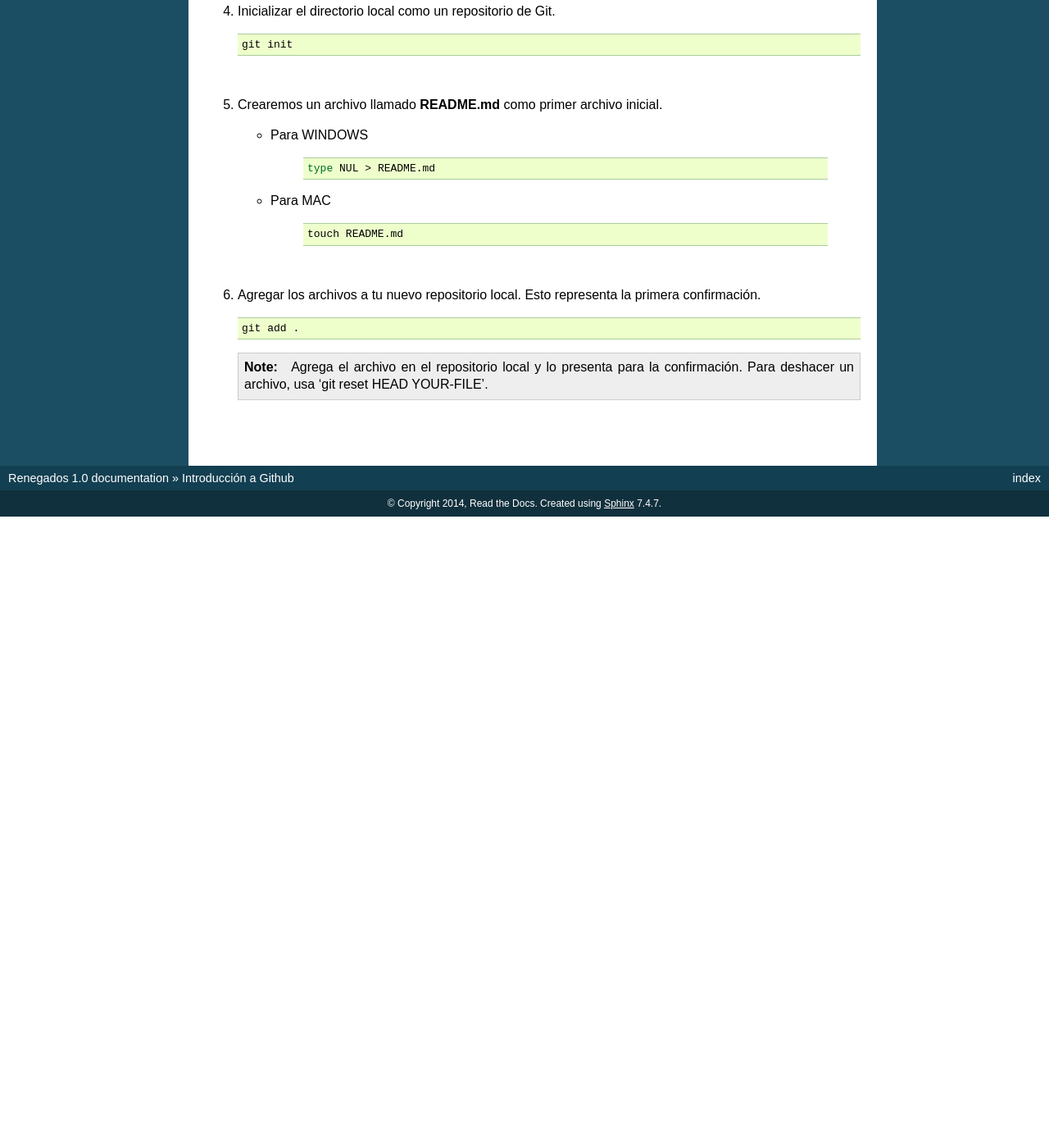
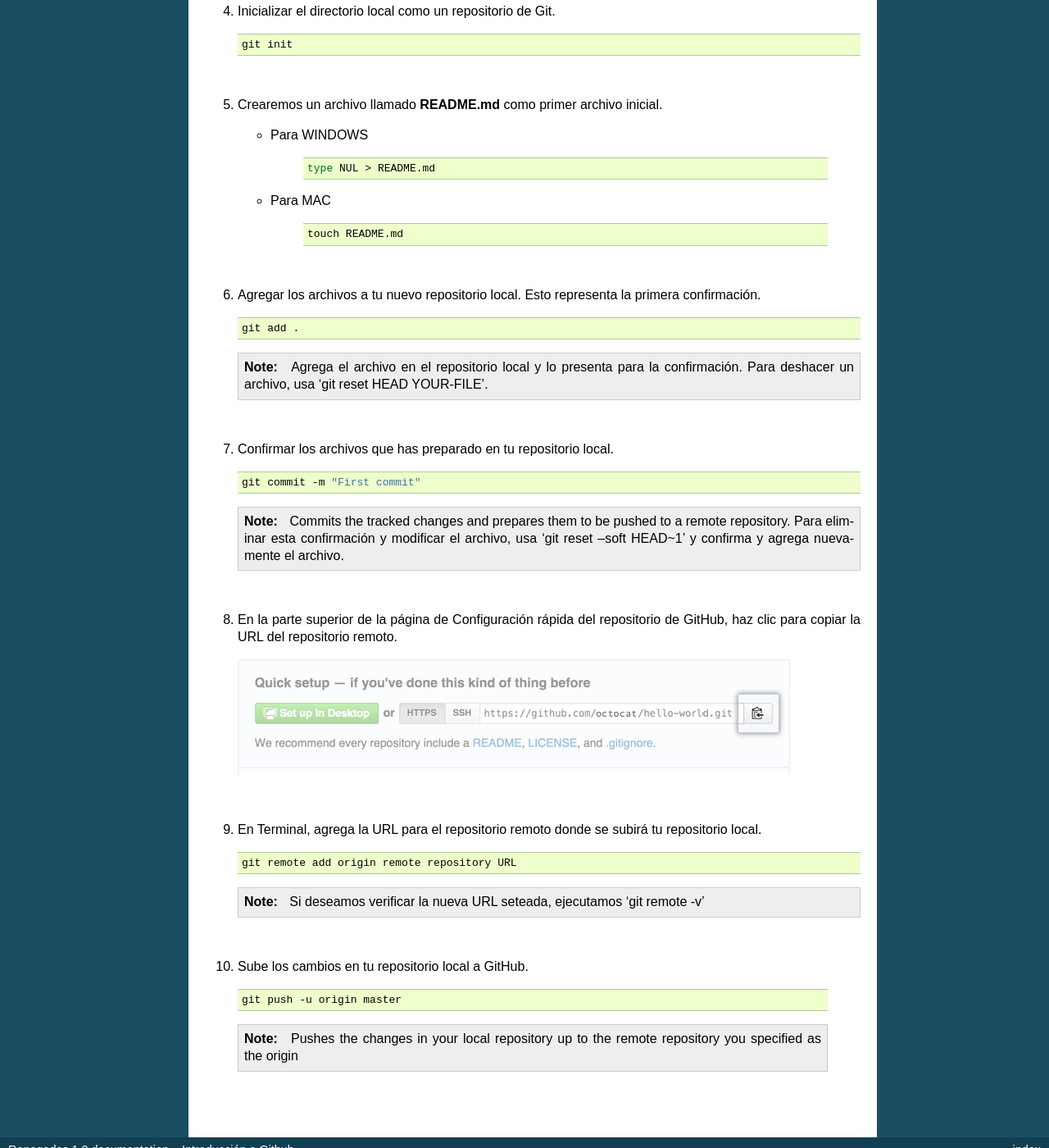
Before and after one commit to jveraduran/github-intro, a Sphinx documentation site: the page built from docs/index.rst, in a window 1280 px wide and 1400 px high, scrolled down 1160 px. Shown: the whole window at 82% size. Built offline with Sphinx 7.4.7, drawn with Linux system fonts in a browser that asks for light colours; before the commit the page ends 1790 px from its top, so only the background shows below that.

```diff
--- a/docs/index.rst
+++ b/docs/index.rst
@@ -90,3 +90,42 @@
       Agrega el archivo en el repositorio local y lo presenta para la confirmación. Para deshacer un archivo, usa 'git reset HEAD YOUR-FILE'.
 
 |
+
+7. Confirmar los archivos que has preparado en tu repositorio local.
+
+   .. code-block:: shell
+
+      git commit -m "First commit"
+
+   .. note::
+      Commits the tracked changes and prepares them to be pushed to a remote repository. Para eliminar esta confirmación y modificar el archivo, usa 'git reset --soft HEAD~1' y confirma y agrega nuevamente el archivo.
+
+|
+
+8. En la parte superior de la página de Configuración rápida del repositorio de GitHub, haz clic para copiar la URL del repositorio remoto.
+
+   .. image:: ../images/copy-remote-repository-url-quick-setup.png
+
+|
+
+9. En Terminal, agrega la URL para el repositorio remoto donde se subirá tu repositorio local.
+
+   .. code-block:: shell
+
+      git remote add origin remote repository URL
+
+   .. note::
+      Si deseamos verificar la nueva URL seteada, ejecutamos 'git remote -v'
+
+|
+
+10. Sube los cambios en tu repositorio local a GitHub.
+
+   .. code-block:: shell
+
+      git push -u origin master
+
+   .. note::
+      Pushes the changes in your local repository up to the remote repository you specified as the origin
+
+|
```
